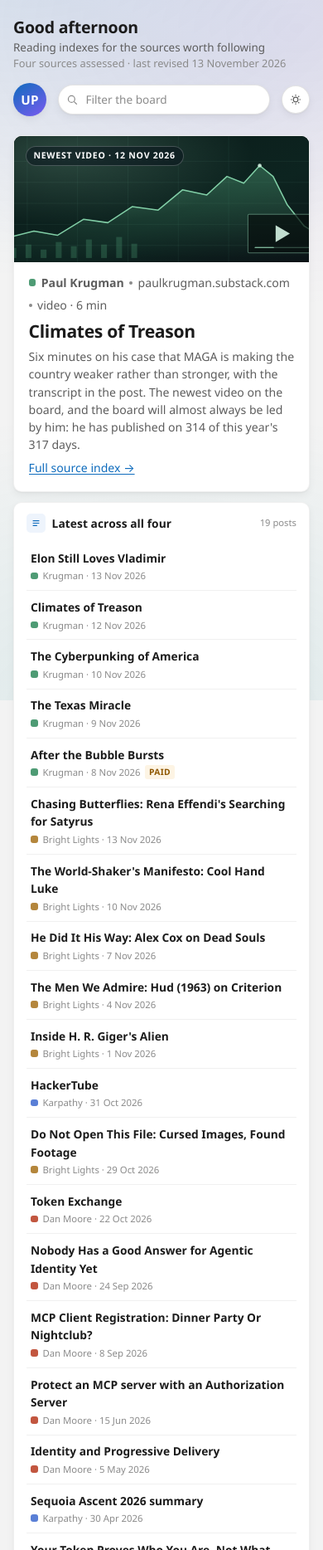
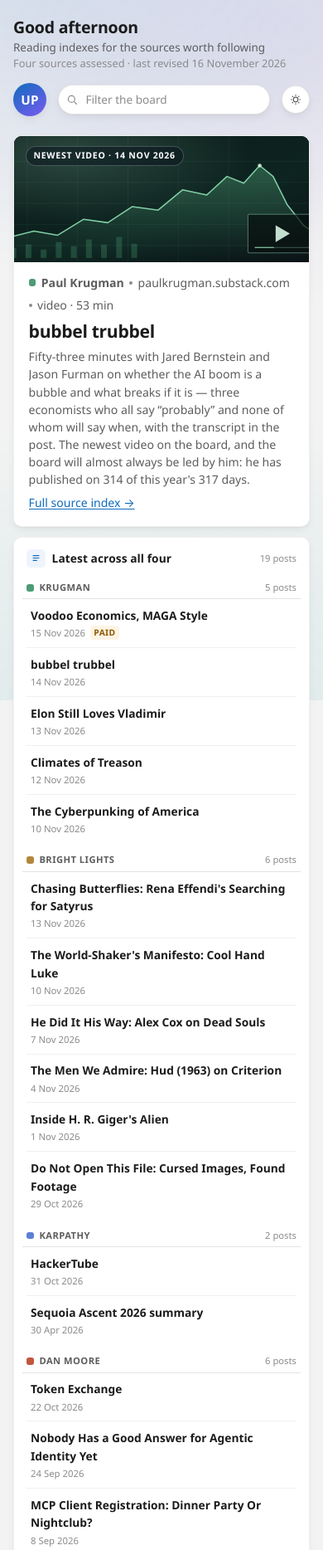
Before and after one commit to mpbarbosa/updating, a plain HTML site: page docs/index.html in a window 390 px wide. Shown: the top 1868 px of the page at 83% size. Drawn offline with Linux system fonts and the light colour scheme.

Commit message:
Group the board's latest-posts list by author, and bring Krugman up to date
The "Latest across all four" tile listed nineteen posts in one flat run
with the source name repeated on every row. It is now four groups, one
per author, ordered by each one's newest post, with a sticky heading
carrying the source dot, the name and the count — so the rows underneath
need only the date. The heading's stickiness is turned off on narrow
screens, where the scroller is `overflow: visible` and a sticky heading
would float over the page instead of over its own list.

Krugman's five were two days behind what his archive was serving, which
is what the board's own newest-item check reports: "Voodoo Economics,
MAGA Style" (15 Nov, paid, 3,033 words) and "bubbel trubbel" (14 Nov, a
53-minute panel with Jared Bernstein and Jason Furman on the AI bubble)
are now in, and "The Texas Miracle" and "After the Bubble Bursts" drop
off the end. The hero tile moves to the panel, because it claimed to be
the newest video on the board and the panel is newer than it.

The same two items go into krugman.html's "what it is publishing now",
which drops its two oldest to stay a window on the last fortnight, and
"Voodoo Economics" takes over as the current Sunday essay in the pick
list. The page's measured figures are untouched and still carry their 13
November date, so the footer now says so — the Sunday tally there does
not yet count 15 November's essay.

derived-figures.py read the board's per-source dates off the flat list's
markup; it now reads them out of the group. The service worker's cache
version is bumped for the changed HTML and CSS.

Co-Authored-By: Claude Opus 5 <noreply@anthropic.com>

```diff
--- a/docs/home.css
+++ b/docs/home.css
@@ -282,6 +282,31 @@ a { color: var(--accent); text-underline-offset: 2px; }
   border-radius: 3px; padding: 0.05rem 0.3rem;
 }
 
+/* grouped by author: one heading per source, so the rows carry only the date.
+   The heading sticks to the top of the scroller, which is the only scrolling
+   ancestor here -- on narrow screens the scroller is `overflow: visible`, and
+   the rule below turns the stickiness off so headings cannot float over the
+   page. */
+.feedlist.grouped > li, .feedlist.grouped > li:first-child { border-top: 0; }
+.feedlist.grouped > li + li { margin-top: 0.5rem; }
+.feedlist.grouped ul { list-style: none; margin: 0; padding: 0; }
+.grp-head {
+  position: sticky; top: 0; z-index: 1;
+  display: flex; align-items: center; gap: 0.4rem;
+  margin: 0 -0.3rem; padding: 0.3rem 0.3rem 0.28rem;
+  background: var(--card);
+  border-bottom: 1px solid var(--br-strong);
+  font-size: 0.7rem; font-weight: 700; letter-spacing: 0.04em; text-transform: uppercase;
+  color: var(--ink-2);
+}
+.grp-head .n {
+  margin-left: auto;
+  font-weight: 500; letter-spacing: 0; text-transform: none;
+  color: var(--faint);
+  font-variant-numeric: tabular-nums;
+}
+.feedlist.grouped .sub { margin-top: 0.1rem; }
+
 /* ---------- small stat tiles ---------- */
 .tile.s .num { font-family: var(--display); font-size: 2.1rem; font-weight: 600; letter-spacing: -0.02em; line-height: 1; font-variant-numeric: tabular-nums; }
 .tile.s .cap { font-size: 0.74rem; color: var(--ink-2); margin-top: 0.3rem; }
@@ -387,6 +412,7 @@ a { color: var(--accent); text-underline-offset: 2px; }
   .tile, .tile.s, .tile.wide, .tile.tall, .tile.hero { grid-column: span 1; grid-row: auto; }
   .tile { min-height: 0; }
   .tile.tall .scroller, .tile .scroller { overflow: visible; }
+  .grp-head { position: static; }
   .hero a.shot { height: 9.5rem; }
   .greet { min-width: 100%; order: -1; }
   .search input { width: 100%; max-width: none; }
--- a/docs/index.html
+++ b/docs/index.html
@@ -79,7 +79,7 @@
       },
       "inLanguage": "en",
       "datePublished": "2026-11-09",
-      "dateModified": "2026-11-13",
+      "dateModified": "2026-11-16",
       "author": {
         "@id": "https://mpbarbosa.github.io/updating/#author"
       },
@@ -136,7 +136,7 @@
     <div class="greet">
       <p class="hello" id="greeting">Updating</p>
       <h1>Reading indexes for the sources worth following</h1>
-      <p>Four sources assessed &middot; last revised <time datetime="2026-11-13">13 November 2026</time></p>
+      <p>Four sources assessed &middot; last revised <time datetime="2026-11-16">16 November 2026</time></p>
     </div>
     <div class="search" role="search">
       <svg width="15" height="15" viewBox="0 0 20 20" fill="none" stroke="currentColor" stroke-width="1.6" aria-hidden="true"><circle cx="8.5" cy="8.5" r="5.25"/><path d="M12.5 12.5 17 17"/></svg>
@@ -150,9 +150,9 @@
   <main class="grid" id="grid">
 
     <!-- hero: newest thing across every source -->
-    <article class="tile hero" data-tags="paul krugman substack economics climates of treason newest top story video maga politics">
-      <a class="shot" href="https://paulkrugman.substack.com/p/climates-of-treason">
-        <span class="badge">Newest video &middot; 12 Nov 2026</span>
+    <article class="tile hero" data-tags="paul krugman substack economics bubbel trubbel ai bubble newest top story video jared bernstein jason furman">
+      <a class="shot" href="https://paulkrugman.substack.com/p/bubbel-trubbel">
+        <span class="badge">Newest video &middot; 14 Nov 2026</span>
         <svg viewBox="0 0 800 300" preserveAspectRatio="xMidYMid slice" role="img" aria-label="Abstract illustration: a volatile line chart over a dark grid, climbing and then breaking downward, with a lit panel carrying a play symbol at the right.">
           <defs>
             <linearGradient id="deck" x1="0" y1="0" x2="1" y2="1">
@@ -194,9 +194,9 @@
         </svg>
       </a>
       <div class="lede">
-        <p class="byline"><span class="src-dot pk" aria-hidden="true"></span><strong>Paul Krugman</strong><span class="dot" aria-hidden="true"></span><span>paulkrugman.substack.com</span><span class="dot" aria-hidden="true"></span><span>video &middot; 6 min</span></p>
-        <h2><a href="https://paulkrugman.substack.com/p/climates-of-treason">Climates of Treason</a></h2>
-        <p>Six minutes on his case that MAGA is making the country weaker rather than stronger, with the transcript in the post. The newest video on the board, and the board will almost always be led by him: he has published on 314 of this year's 317 days.</p>
+        <p class="byline"><span class="src-dot pk" aria-hidden="true"></span><strong>Paul Krugman</strong><span class="dot" aria-hidden="true"></span><span>paulkrugman.substack.com</span><span class="dot" aria-hidden="true"></span><span>video &middot; 53 min</span></p>
+        <h2><a href="https://paulkrugman.substack.com/p/bubbel-trubbel">bubbel trubbel</a></h2>
+        <p>Fifty-three minutes with Jared Bernstein and Jason Furman on whether the AI boom is a bubble and what breaks if it is &mdash; three economists who all say &ldquo;probably&rdquo; and none of whom will say when, with the transcript in the post. The newest video on the board, and the board will almost always be led by him: he has published on 314 of this year's 317 days.</p>
         <p class="byline"><a href="krugman.html">Full source index &rarr;</a></p>
       </div>
     </article>
@@ -209,26 +209,46 @@
         <span class="cnt">19 posts</span>
       </div>
       <div class="scroller">
-        <ul class="feedlist">
-          <li><a href="https://paulkrugman.substack.com/p/elon-still-loves-vladimir"><span class="ttl">Elon Still Loves Vladimir</span><span class="sub"><i class="src-dot pk"></i>Krugman &middot; 13 Nov 2026</span></a></li>
-          <li><a href="https://paulkrugman.substack.com/p/climates-of-treason"><span class="ttl">Climates of Treason</span><span class="sub"><i class="src-dot pk"></i>Krugman &middot; 12 Nov 2026</span></a></li>
-          <li><a href="https://paulkrugman.substack.com/p/the-cyberpunking-of-america"><span class="ttl">The Cyberpunking of America</span><span class="sub"><i class="src-dot pk"></i>Krugman &middot; 10 Nov 2026</span></a></li>
-          <li><a href="https://paulkrugman.substack.com/p/the-texas-miracle"><span class="ttl">The Texas Miracle</span><span class="sub"><i class="src-dot pk"></i>Krugman &middot; 9 Nov 2026</span></a></li>
-          <li><a href="https://paulkrugman.substack.com/p/after-the-bubble-bursts"><span class="ttl">After the Bubble Bursts</span><span class="sub"><i class="src-dot pk"></i>Krugman &middot; 8 Nov 2026 <span class="flag">paid</span></span></a></li>
-          <li><a href="https://brightlightsfilm.com/chasing-butterflies-on-rena-effendis-documentary-searching-for-satyrus-2025/"><span class="ttl">Chasing Butterflies: Rena Effendi's Searching for Satyrus</span><span class="sub"><i class="src-dot bl"></i>Bright Lights &middot; 13 Nov 2026</span></a></li>
-          <li><a href="https://brightlightsfilm.com/the-world-shakers-manifesto-cool-hand-luke/"><span class="ttl">The World-Shaker's Manifesto: Cool Hand Luke</span><span class="sub"><i class="src-dot bl"></i>Bright Lights &middot; 10 Nov 2026</span></a></li>
-          <li><a href="https://brightlightsfilm.com/he-did-it-his-way-alex-cox-on-dead-souls/"><span class="ttl">He Did It His Way: Alex Cox on Dead Souls</span><span class="sub"><i class="src-dot bl"></i>Bright Lights &middot; 7 Nov 2026</span></a></li>
-          <li><a href="https://brightlightsfilm.com/the-men-we-admire-hud-1963-on-criterion/"><span class="ttl">The Men We Admire: Hud (1963) on Criterion</span><span class="sub"><i class="src-dot bl"></i>Bright Lights &middot; 4 Nov 2026</span></a></li>
-          <li><a href="https://brightlightsfilm.com/inside-h-r-gigers-alien-the-biomechanical-horror-that-changed-film-art-and-design/"><span class="ttl">Inside H. R. Giger's Alien</span><span class="sub"><i class="src-dot bl"></i>Bright Lights &middot; 1 Nov 2026</span></a></li>
-          <li><a href="https://karpathy.bearblog.dev/hacker-tube/"><span class="ttl">HackerTube</span><span class="sub"><i class="src-dot ak"></i>Karpathy &middot; 31 Oct 2026</span></a></li>
-          <li><a href="https://brightlightsfilm.com/do-not-open-this-file-cursed-images-found-footage-and-the-horror-of-believing-the-image/"><span class="ttl">Do Not Open This File: Cursed Images, Found Footage</span><span class="sub"><i class="src-dot bl"></i>Bright Lights &middot; 29 Oct 2026</span></a></li>
-          <li><a href="https://fusionauth.io/blog/token-exchange-thoughts"><span class="ttl">Token Exchange</span><span class="sub"><i class="src-dot dm"></i>Dan Moore &middot; 22 Oct 2026</span></a></li>
-          <li><a href="https://fusionauth.io/blog/ldx3-nyc-2026-report"><span class="ttl">Nobody Has a Good Answer for Agentic Identity Yet</span><span class="sub"><i class="src-dot dm"></i>Dan Moore &middot; 24 Sep 2026</span></a></li>
-          <li><a href="https://fusionauth.io/blog/cimd-vs-dcr"><span class="ttl">MCP Client Registration: Dinner Party Or Nightclub?</span><span class="sub"><i class="src-dot dm"></i>Dan Moore &middot; 8 Sep 2026</span></a></li>
-          <li><a href="https://fusionauth.io/blog/mcp-authorization-server"><span class="ttl">Protect an MCP server with an Authorization Server</span><span class="sub"><i class="src-dot dm"></i>Dan Moore &middot; 15 Jun 2026</span></a></li>
-          <li><a href="https://fusionauth.io/blog/progressive-delivery"><span class="ttl">Identity and Progressive Delivery</span><span class="sub"><i class="src-dot dm"></i>Dan Moore &middot; 5 May 2026</span></a></li>
-          <li><a href="https://karpathy.bearblog.dev/sequoia-ascent-2026/"><span class="ttl">Sequoia Ascent 2026 summary</span><span class="sub"><i class="src-dot ak"></i>Karpathy &middot; 30 Apr 2026</span></a></li>
-          <li><a href="https://fusionauth.io/blog/dji-token-auth"><span class="ttl">Your Token Proves Who You Are, Not What You Own</span><span class="sub"><i class="src-dot dm"></i>Dan Moore &middot; 26 Feb 2026 <span class="flag">co-authored</span></span></a></li>
+        <ul class="feedlist grouped">
+          <li class="grp">
+            <p class="grp-head"><i class="src-dot pk" aria-hidden="true"></i>Krugman<span class="n">5 posts</span></p>
+            <ul>
+              <li><a href="https://paulkrugman.substack.com/p/voodoo-economics-maga-style"><span class="ttl">Voodoo Economics, MAGA Style</span><span class="sub">15 Nov 2026 <span class="flag">paid</span></span></a></li>
+              <li><a href="https://paulkrugman.substack.com/p/bubbel-trubbel"><span class="ttl">bubbel trubbel</span><span class="sub">14 Nov 2026</span></a></li>
+              <li><a href="https://paulkrugman.substack.com/p/elon-still-loves-vladimir"><span class="ttl">Elon Still Loves Vladimir</span><span class="sub">13 Nov 2026</span></a></li>
+              <li><a href="https://paulkrugman.substack.com/p/climates-of-treason"><span class="ttl">Climates of Treason</span><span class="sub">12 Nov 2026</span></a></li>
+              <li><a href="https://paulkrugman.substack.com/p/the-cyberpunking-of-america"><span class="ttl">The Cyberpunking of America</span><span class="sub">10 Nov 2026</span></a></li>
+            </ul>
+          </li>
+          <li class="grp">
+            <p class="grp-head"><i class="src-dot bl" aria-hidden="true"></i>Bright Lights<span class="n">6 posts</span></p>
+            <ul>
+              <li><a href="https://brightlightsfilm.com/chasing-butterflies-on-rena-effendis-documentary-searching-for-satyrus-2025/"><span class="ttl">Chasing Butterflies: Rena Effendi's Searching for Satyrus</span><span class="sub">13 Nov 2026</span></a></li>
+              <li><a href="https://brightlightsfilm.com/the-world-shakers-manifesto-cool-hand-luke/"><span class="ttl">The World-Shaker's Manifesto: Cool Hand Luke</span><span class="sub">10 Nov 2026</span></a></li>
+              <li><a href="https://brightlightsfilm.com/he-did-it-his-way-alex-cox-on-dead-souls/"><span class="ttl">He Did It His Way: Alex Cox on Dead Souls</span><span class="sub">7 Nov 2026</span></a></li>
+              <li><a href="https://brightlightsfilm.com/the-men-we-admire-hud-1963-on-criterion/"><span class="ttl">The Men We Admire: Hud (1963) on Criterion</span><span class="sub">4 Nov 2026</span></a></li>
+              <li><a href="https://brightlightsfilm.com/inside-h-r-gigers-alien-the-biomechanical-horror-that-changed-film-art-and-design/"><span class="ttl">Inside H. R. Giger's Alien</span><span class="sub">1 Nov 2026</span></a></li>
+              <li><a href="https://brightlightsfilm.com/do-not-open-this-file-cursed-images-found-footage-and-the-horror-of-believing-the-image/"><span class="ttl">Do Not Open This File: Cursed Images, Found Footage</span><span class="sub">29 Oct 2026</span></a></li>
+            </ul>
+          </li>
+          <li class="grp">
+            <p class="grp-head"><i class="src-dot ak" aria-hidden="true"></i>Karpathy<span class="n">2 posts</span></p>
+            <ul>
+              <li><a href="https://karpathy.bearblog.dev/hacker-tube/"><span class="ttl">HackerTube</span><span class="sub">31 Oct 2026</span></a></li>
+              <li><a href="https://karpathy.bearblog.dev/sequoia-ascent-2026/"><span class="ttl">Sequoia Ascent 2026 summary</span><span class="sub">30 Apr 2026</span></a></li>
+            </ul>
+          </li>
+          <li class="grp">
+            <p class="grp-head"><i class="src-dot dm" aria-hidden="true"></i>Dan Moore<span class="n">6 posts</span></p>
+            <ul>
+              <li><a href="https://fusionauth.io/blog/token-exchange-thoughts"><span class="ttl">Token Exchange</span><span class="sub">22 Oct 2026</span></a></li>
+              <li><a href="https://fusionauth.io/blog/ldx3-nyc-2026-report"><span class="ttl">Nobody Has a Good Answer for Agentic Identity Yet</span><span class="sub">24 Sep 2026</span></a></li>
+              <li><a href="https://fusionauth.io/blog/cimd-vs-dcr"><span class="ttl">MCP Client Registration: Dinner Party Or Nightclub?</span><span class="sub">8 Sep 2026</span></a></li>
+              <li><a href="https://fusionauth.io/blog/mcp-authorization-server"><span class="ttl">Protect an MCP server with an Authorization Server</span><span class="sub">15 Jun 2026</span></a></li>
+              <li><a href="https://fusionauth.io/blog/progressive-delivery"><span class="ttl">Identity and Progressive Delivery</span><span class="sub">5 May 2026</span></a></li>
+              <li><a href="https://fusionauth.io/blog/dji-token-auth"><span class="ttl">Your Token Proves Who You Are, Not What You Own</span><span class="sub">26 Feb 2026 <span class="flag">co-authored</span></span></a></li>
+            </ul>
+          </li>
         </ul>
       </div>
     </article>
--- a/docs/service-worker.js
+++ b/docs/service-worker.js
@@ -27,7 +27,7 @@
  * with ?utm_source= does not file a second copy of the page.
  */
 
-const CACHE_VERSION = '2026-11-13l';
+const CACHE_VERSION = '2026-11-16a';
 const CACHE_NAME = `updating-${CACHE_VERSION}`;
 
 /**
```
Also changed, not shown: docs/krugman.html (+23 -22 lines), 1 other file.
